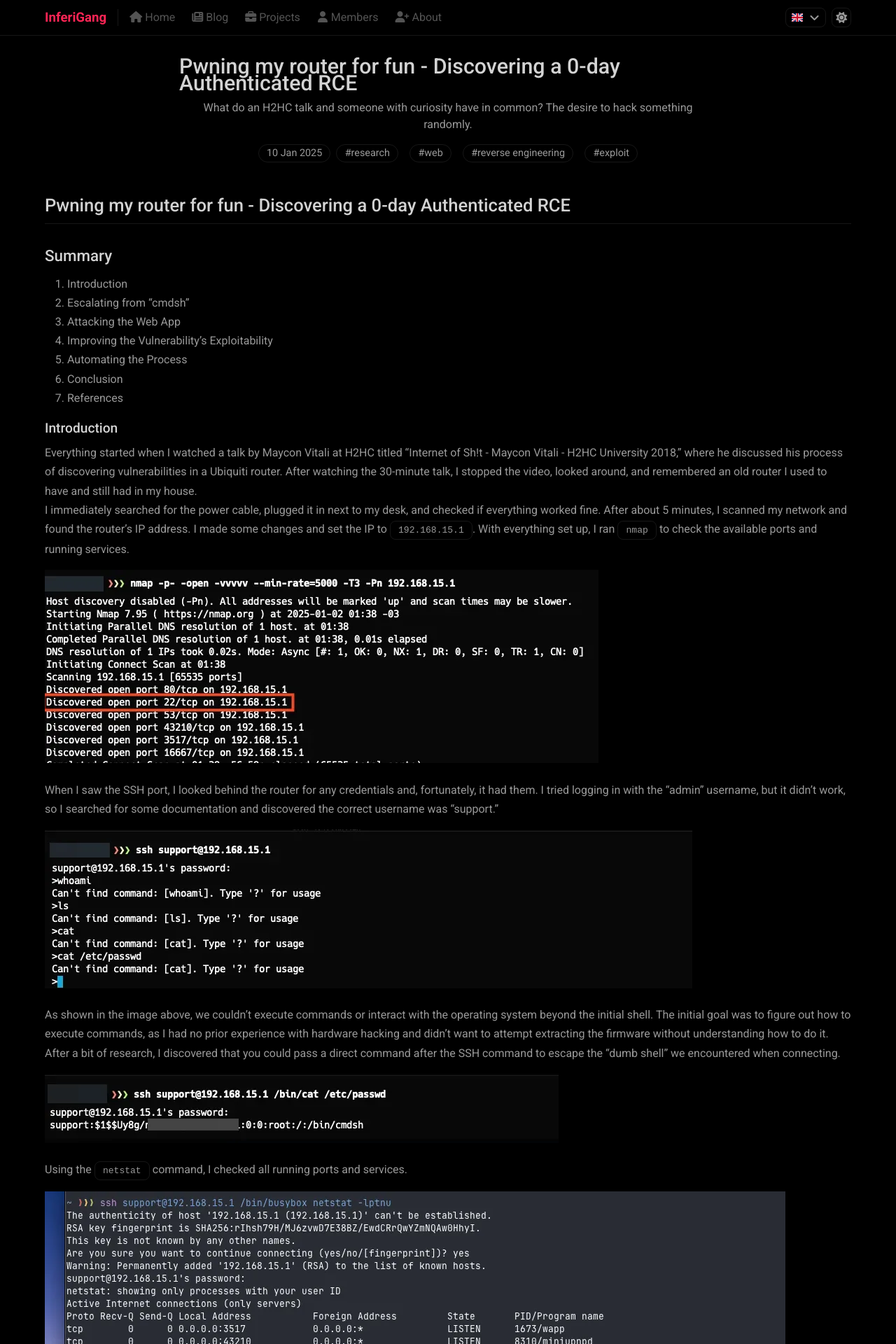
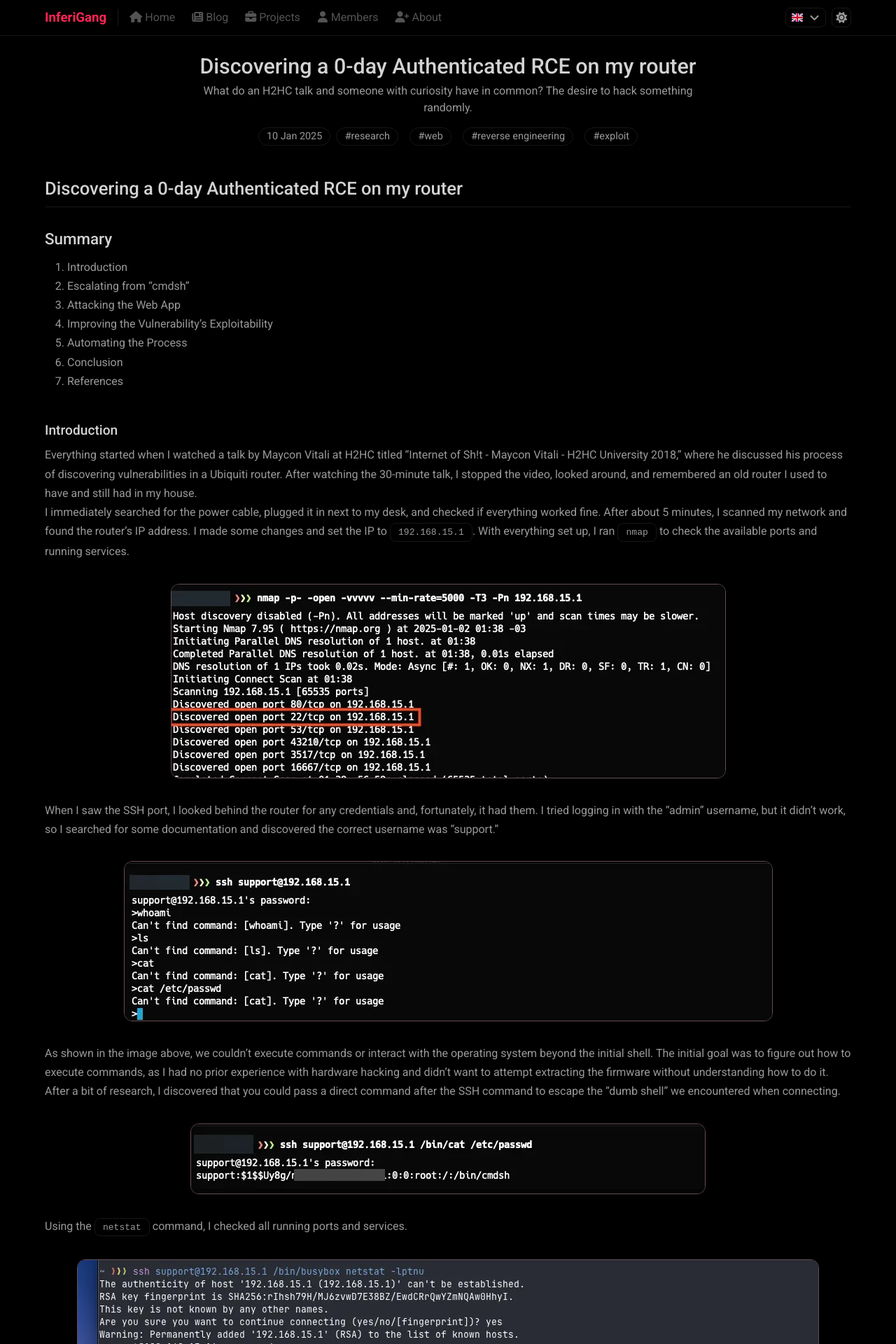
Before and after one commit to inferigang/inferigang.github.io, a Jekyll site: the page built from _posts/2025-01-10-pwning-my-router-for-fun-discovering-a-0-day-authenticated-rce.md, in a window 1280 px wide. Shown: the top 1920 px of the page at 70% size. Built offline with Jekyll 4.4.1, drawn with Linux system fonts in a browser that asks for light colours; some web fonts are replaced; comment, search, counter and statistics services are not loaded.

Commit message:
update: update image layout

````diff
--- a/_posts/2025-01-10-pwning-my-router-for-fun-discovering-a-0-day-authenticated-rce.md
+++ b/_posts/2025-01-10-pwning-my-router-for-fun-discovering-a-0-day-authenticated-rce.md
@@ -1,7 +1,7 @@
 ---
 layout: post
 lang: en
-title: Pwning my router for fun - Discovering a 0-day Authenticated RCE
+title: Discovering a 0-day Authenticated RCE on my router
 description: "What do an H2HC talk and someone with curiosity have in common? The desire to hack something randomly."
 tags: [research, web, reverse engineering, exploit]
 banner: hello-world.png
@@ -9,7 +9,7 @@ author: Daniel Moura
 author_nickname: oppsec
 ---
 
-# Pwning my router for fun - Discovering a 0-day Authenticated RCE
+# Discovering a 0-day Authenticated RCE on my router
 
 ## Summary
 
@@ -20,6 +20,8 @@ author_nickname: oppsec
 5. Automating the Process
 6. Conclusion
 7. References
+
+<br>
 
 ### Introduction
 Everything started when I watched a talk by Maycon Vitali at H2HC titled “Internet of Sh!t - Maycon Vitali - H2HC University 2018,” where he discussed his process of discovering vulnerabilities in a Ubiquiti router. After watching the 30-minute talk, I stopped the video, looked around, and remembered an old router I used to have and still had in my house.
@@ -69,7 +71,7 @@ When I listed the files in the `/tmp` directory, I found a file called “dump.t
 
 OK, that’s not a problem… I think? xD. Let’s keep going and focus on the main goal…
 
----
+<br>
 
 ### Escalating from cmdsh
 Analyzing the processes, I discovered that the initial shell we got when accessing via SSH was called “cmdsh” and appeared to be a unique binary used to manage the SSH service. I copied the “cmdsh” binary to my local machine and opened it in Binary Ninja to understand what was happening in the background.
@@ -84,7 +86,7 @@ The most interesting part of this code, in my opinion, is the lines:
 Why is this interesting? Because we can see the difference in permissions available when logged in with an “admin” or “telefonica” profile. So, before running the command `/bin/cmdsh`, we specify the values `LOGNAME=telefonica`, for example, and now the commands become available to us. =)
 <img src="/assets/img/pwning-router-for-fun/image 10.png">
 
----
+<br>
 
 ### Attacking the Web App
 I wasn’t successful with `cURL`, `wget`, or `SCP`. So, I decided to create a tar file, convert it to base64, and save the output locally. After this, I converted it back into a normal file and successfully retrieved the content. I created the tar file from the directory `/usr/shared/web`. Opening it in VSCode revealed the following:
@@ -145,7 +147,7 @@ To work around this, we needed to concatenate three commands. Why? By using two
 ```
 <img src="/assets/img/pwning-router-for-fun/image 24.png">
 
----
+<br>
 
 ### Automating the Process
 
@@ -183,15 +185,19 @@ Now, with a valid `COOKIE_SESSION_KEY`, we could perform authenticated actions o
 
 <img src="/assets/img/pwning-router-for-fun/image 33.png">
 
----
+<br>
 
 ### Conclusion
 
 During this process, my friends and I realized that the most ridiculous ideas can work, like concatenating three commands and hoping for the best hahahaha xD. But honestly, it’s interesting how watching an H2HC talk sparked this desire in me to explore something I had such easy access to, and in the end, everything worked out. Obviously, all of this was possible thanks to the help of the other members of Inferi, who were exceptional in helping me brainstorm some ideas.
 
+
 It’s funny that I have no experience with reverse engineering, but a little bit of guesswork and determination seems to solve everything. Of course, if I had some experience, it would have helped a lot, but that’s something for the future.
 
+
 Thank you for reading this far! I hope you’ve learned something or at least enjoyed the content. Neither the script nor the vulnerability will be made available since this was just field research. But who knows? Maybe this will turn into a CVE in the future, and we’ll change our minds about publishing it.
+
+<br>
 
 ### References
 
--- a/_sass/base.scss
+++ b/_sass/base.scss
@@ -849,8 +849,15 @@ table {
   border-radius: 100%;
 }
 
+p:has(img) {
+  display: flex;
+  flex-direction: column;
+}
 
 p img {
-  margin-top: 1rem;
-  margin-bottom: 1rem;
+  margin-top: 2rem;
+  margin-bottom: 2rem;
+  border-radius: 0.75rem;
+  border: 1px solid #654e52;
+  align-self: center;
 }
````
